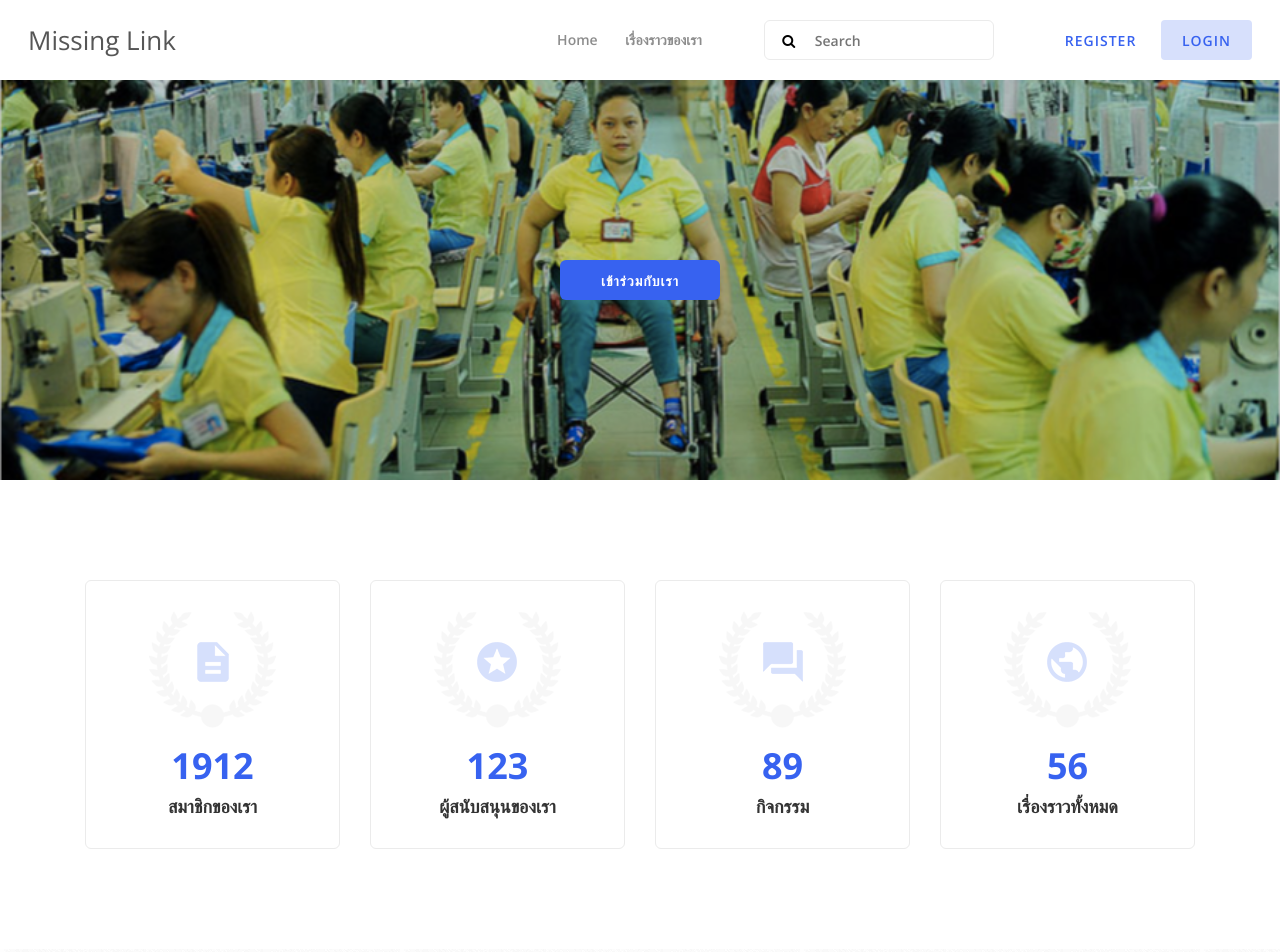
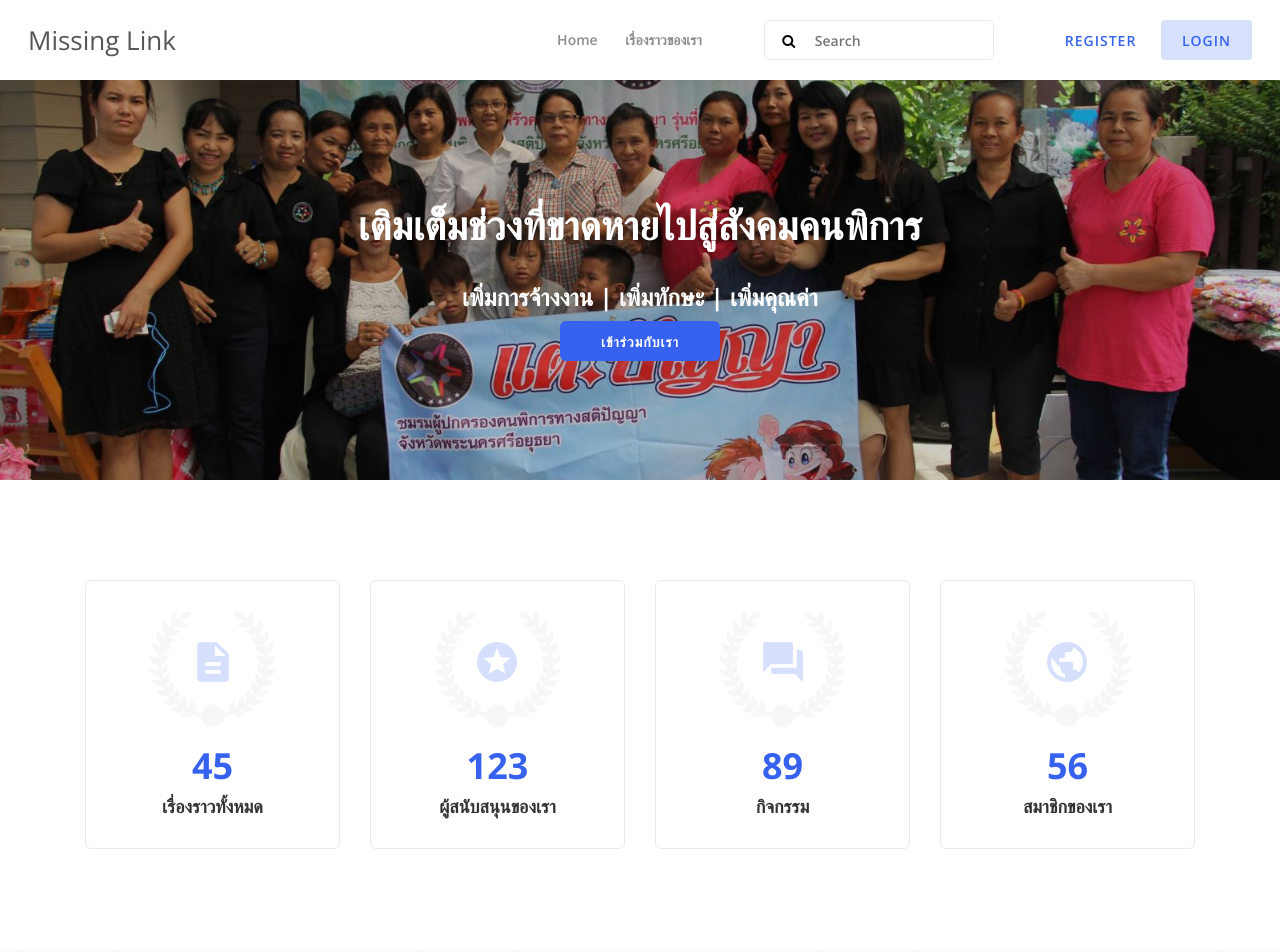
Before and after one commit to Valadimir/Hackation_8, a plain HTML site: page web/index.html in a window 1280 px wide. Shown: the top 952 px of the page. Drawn offline with nearby package versions, Linux system fonts and the light colour scheme.

Commit message:
fix code

```diff
--- a/web/index.html
+++ b/web/index.html
@@ -99,13 +99,16 @@
     <!-- ##### Header Area End ##### -->
 
     <!-- ##### Hero Area Start ##### -->
-    <section class="hero-area bg-img bg-overlay-2by5" style="background-image: url(img/bg-img/header-bg.png);">
+    <section class="hero-area bg-img bg-overlay-2by5" style="background-image: url(img/slid_img/1.jpg);">
         <div class="container h-100">
             <div class="row h-100 align-items-center">
                 <div class="col-12">
                     <!-- Hero Content -->
                     <div class="hero-content text-center">
                         <!-- <h2>ศูนย์การเรียนรู้ออนไลน์สำหรับผู้พิการ</h2> -->
+                        <div style="color:white;"><h2>เติมเต็มช่วงที่ขาดหายไปสู่สังคมคนพิการ</h2></div>
+                        <div ><h4 style="color:white !important;">เพิ่มการจ้างงาน | เพิ่มทักษะ | เพิ่มคุณค่า </h4></div>
+
                         <a href="register.html" class="btn clever-btn">เข้าร่วมกับเรา</a>
                     </div>
                 </div>
@@ -124,8 +127,8 @@
                         <div class="icon">
                             <img src="img/core-img/docs.png" alt="">
                         </div>
-                        <h2><span class="counter">1912</span></h2>
-                        <h5>สมาชิกของเรา</h5>
+                        <h2><span class="counter">45</span></h2>
+                        <h5>เรื่องราวทั้งหมด</h5>
                     </div>
                 </div>
 
@@ -158,7 +161,7 @@
                             <img src="img/core-img/earth.png" alt="">
                         </div>
                         <h2><span class="counter">56</span></h2>
-                        <h5>เรื่องราวทั้งหมด</h5>
+                        <h5>สมาชิกของเรา</h5>
                     </div>
                 </div>
             </div>
```
Also changed, not shown: web/img/slid_img/1.jpg (added).
